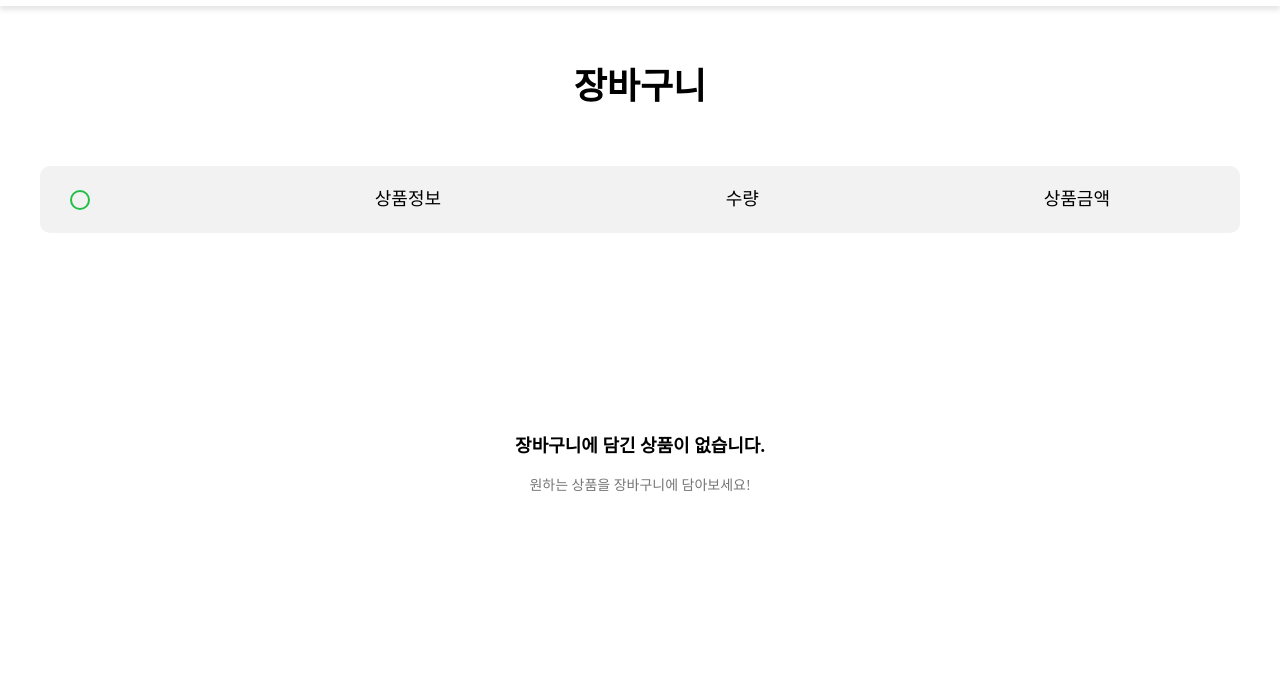
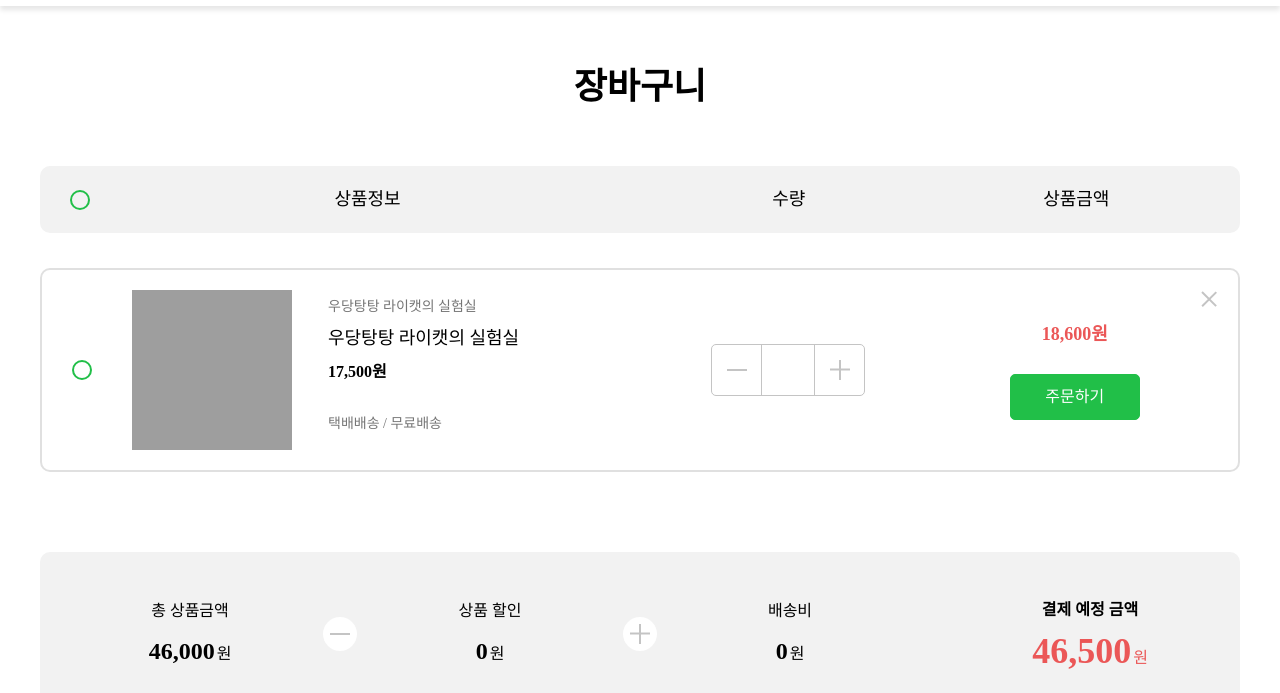
Before and after one commit to diayeri/open-market, a website built with Vite: page src/cart.html in a window 1280 px wide. Shown: the part 88-781 px from the top of the page. Built offline with nearby package versions, Linux system fonts and the light colour scheme; grey boxes are pictures that could not be loaded; a web font is replaced by a local one.

Commit message:
장바구니 리스트 ui

```diff
--- a/src/assets/css/main.css
+++ b/src/assets/css/main.css
@@ -23,6 +23,11 @@ main {
 }
 .text-gray-dark {
   color: var(--gray-dark);
+}
+input::-webkit-inner-spin-button {
+  appearance: none;
+  -moz-appearance: none;
+  -webkit-appearance: none;
 }
 /* btn-base, ms */
 .btn {
--- a/src/assets/css/styles.css
+++ b/src/assets/css/styles.css
@@ -239,15 +239,12 @@ footer {
     align-items: center;
     justify-content: space-between;
     width: 100%;
-    padding: 20px 30px;
+    padding: 20px 20px 20px 30px;
     margin-bottom: 35px;
     border-radius: 10px;
     background-color: var(--gray-lighter);
     h3 {
       font-size: var(--font-lg);
-      &:last-child {
-        margin-right: 100px;
-      }
     }
   }
   .tfooter {
@@ -324,7 +321,7 @@ footer {
     }
   }
   .tbody {
-    .empty {
+    .cart-empty {
       text-align: center;
       margin: 200px 0;
       h3 {
@@ -337,5 +334,87 @@ footer {
         margin-top: 15px;
       }
     }
+    .cart-list {
+      li {
+        display: flex;
+        position: relative;
+        align-items: center;
+        border: 2px solid #e0e0e0;
+        border-radius: 10px;
+        padding: 20px 20px 20px 30px;
+        .thumb {
+          width: 160px;
+          aspect-ratio: 1 / 1;
+          object-fit: cover;
+          margin-left: 40px;
+        }
+        .wrap-text {
+          display: flex;
+          flex-direction: column;
+          gap: 8px;
+          margin-left: 36px;
+          padding: 6px 0 16px 0;
+          align-self: stretch;
+          .subt,
+          .info {
+            font-size: var(--font-sm);
+            color: var(--gray);
+          }
+          .title {
+            font-size: var(--font-lg);
+          }
+          .price {
+            font-weight: bold;
+          }
+          .info {
+            margin-top: auto;
+          }
+        }
+        .price-total {
+          p {
+            color: var(--warning);
+            font-size: var(--font-lg);
+            font-weight: bold;
+            margin-bottom: 26px;
+          }
+          button {
+            width: 130px;
+          }
+        }
+        .btn-del {
+          position: absolute;
+          top: 0px;
+          right: 0px;
+          padding: 18px;
+        }
+      }
+    }
   }
 }
+.counter {
+  display: inline-flex;
+  align-items: center;
+  border: 1px solid var(--gray-light);
+  border-radius: 5px;
+  button {
+    display: inline-flex;
+    align-items: center;
+    justify-content: center;
+    width: 50px;
+    height: 50px;
+    border-color: var(--gray-light);
+    &:first-child {
+      border-right-width: 1px;
+    }
+    &:last-child {
+      border-left-width: 1px;
+    }
+  }
+  .num {
+    display: inline-flex;
+    width: 52px;
+    height: 50px;
+    padding: 10px;
+    text-align: center;
+  }
+}
--- a/src/cart.html
+++ b/src/cart.html
@@ -48,22 +48,70 @@
       <h2 class="sr-only">장바구니 상품목록</h2>
       <section class="cart-table">
         <div class="thead">
+          <div class="flex items-center w-1/2 text-center">
             <label for="itemAll" class="wrap-checkbox">
               <span class="sr-only">선택</span>
               <input type="checkbox" name="item" id="itemAll" />
             </label>
-          <h3>상품정보</h3>
+            <h3 class="mx-auto">상품정보</h3>
+          </div>
+          <div class="w-1/4 text-center ml-auto">
             <h3>수량</h3>
+          </div>
+          <div class="w-1/4 text-center">
             <h3>상품금액</h3>
+          </div>
         </div>
         <div class="tbody">
           <!-- 상품이 없을 때 -->
-          <div class="empty">
+          <!-- <div class="cart-empty">
             <h3>장바구니에 담긴 상품이 없습니다.</h3>
             <p>원하는 상품을 장바구니에 담아보세요!</p>
+          </div> -->
+          <!-- 상품 목록 있을 때 -->
+          <ul class="cart-list">
+            <li>
+              <label for="item00" class="wrap-checkbox">
+                <span class="sr-only">선택</span>
+                <input type="checkbox" name="item" id="item00" />
+              </label>
+              <img
+                src="https://blog-ko.engram.us/content/images/size/w760h400/2024/03/------16.png"
+                alt="img"
+                class="thumb"
+              />
+              <div class="wrap-text">
+                <p class="subt">우당탕탕 라이캣의 실험실</p>
+                <h3 class="title">우당탕탕 라이캣의 실험실</h3>
+                <p class="price">17,500원</p>
+                <p class="info">택배배송 / 무료배송</p>
               </div>
-          <!-- 상품 목록 있을 때 -->
-          <ul class="cart-list"></ul>
+              <div class="w-1/4 text-center ml-auto">
+                <div class="counter">
+                  <button type="button">
+                    <img src="./assets/img/icon-minus-line.svg" alt="minus" />
+                  </button>
+                  <!-- <label for="amount00">
+                    <span class="sr-only">수량</span>
+                    <input type="number" id="amount00" />
+                  </label> -->
+                  <div class="num"></div>
+                  <button type="button">
+                    <img src="./assets/img/icon-plus-line.svg" alt="minus" />
+                  </button>
+                </div>
+              </div>
+              <div class="price-total w-1/4 text-center">
+                <p>18,600원</p>
+                <button type="button" class="btn btn-sm btn-primary">
+                  주문하기
+                </button>
+              </div>
+              <button type="button" class="btn-del">
+                <img src="./assets/img/icon-delete.svg" alt="삭제" />
+              </button>
+            </li>
+          </ul>
         </div>
         <div class="tfooter">
           <div class="wrap">
```
Lines whose indentation alone changed are shown as unchanged.
